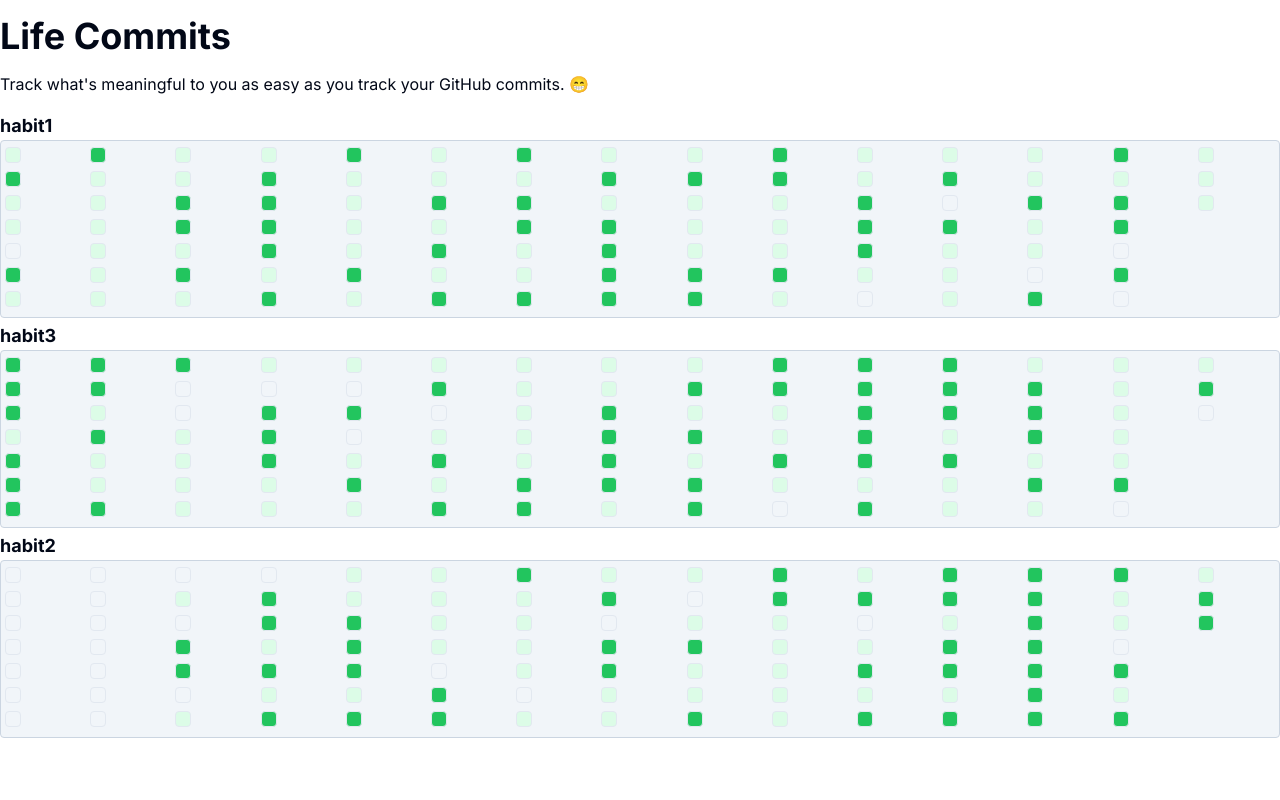
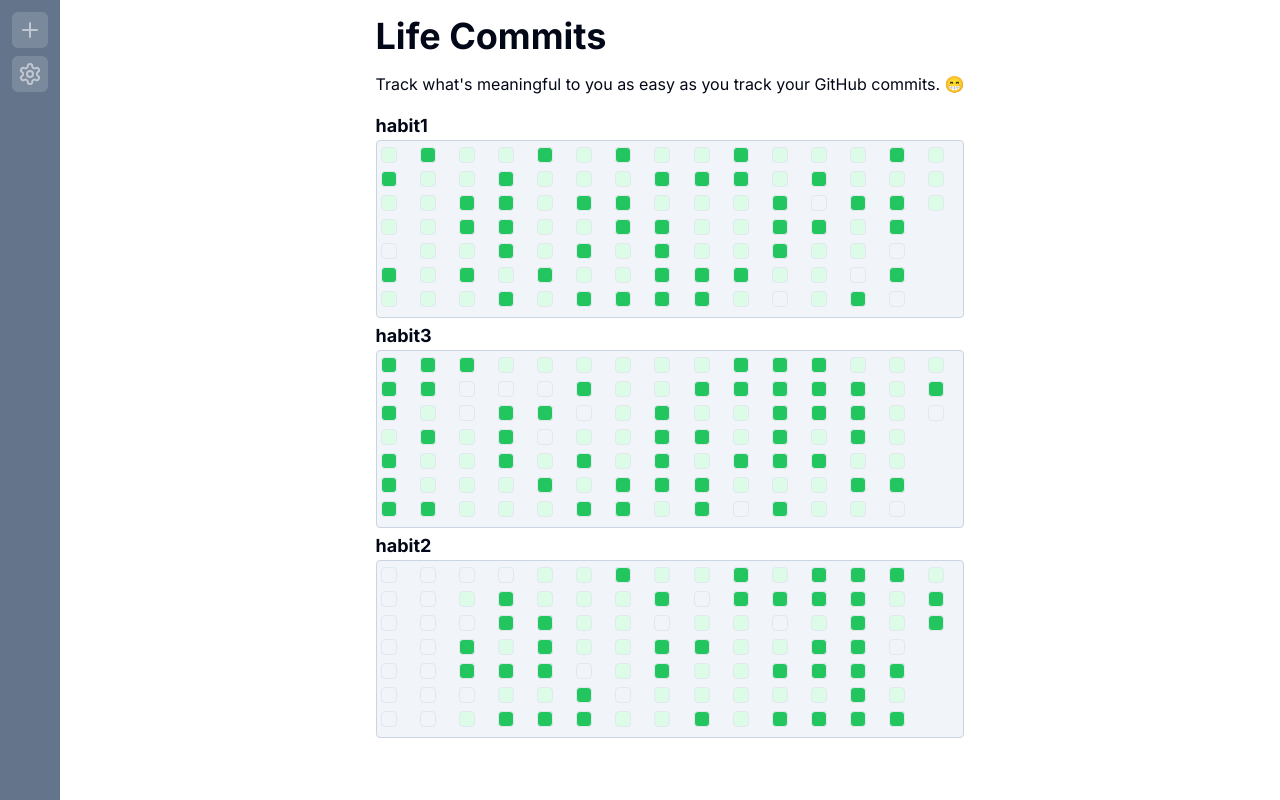
Before and after one commit to viniesposito/life-commits, a Next.js app: page / in a window 1280 px wide. Built offline with nearby package versions, Linux system fonts and the light colour scheme.

Commit message:
sidebar sketch

```diff
--- /dev/null
+++ b/app/(dashboard)/_components/sidebar/index.tsx
@@ -0,0 +1,10 @@
+import NewButton from "./new-button";
+
+export const Sidebar = () => {
+  return (
+    <aside className="fixed z-[1] left-0 bg-slate-500 h-full w-[60px] p-3 flex-col space-y-2">
+      <NewButton iconType={"plus"} />
+      <NewButton iconType={"settings"} />
+    </aside>
+  );
+};
--- /dev/null
+++ b/app/(dashboard)/_components/sidebar/new-button.tsx
@@ -0,0 +1,25 @@
+"use-client";
+import React from "react";
+import { Plus, Settings } from "lucide-react";
+
+interface NewButtonProps {
+  iconType: string;
+}
+
+const NewButton: React.FC<NewButtonProps> = ({ iconType }) => {
+  return (
+    <>
+      <div className="aspect-square">
+        <button className="bg-white/25 h-full w-full rounded-md flex items-center justify-center opacity-60 hover:opacity-100 transition">
+          {iconType === "plus" ? (
+            <Plus className="text-white" />
+          ) : iconType === "settings" ? (
+            <Settings className="text-white" />
+          ) : null}
+        </button>
+      </div>
+    </>
+  );
+};
+
+export default NewButton;
--- /dev/null
+++ b/app/(dashboard)/layout.tsx
@@ -0,0 +1,17 @@
+import { Sidebar } from "./_components/sidebar";
+
+interface DashboardLayoutProps {
+  children: React.ReactNode;
+}
+const DashBoardLayout = ({ children }: DashBoardLayoutProps) => {
+  return (
+    <>
+      <main className="h-full flex justify-center">
+        <Sidebar />
+        <div className="pl-[60px]">{children}</div>
+      </main>
+    </>
+  );
+};
+
+export default DashBoardLayout;
```
Also changed, not shown: app/(dashboard)/page.tsx (renamed from app/page.tsx).
